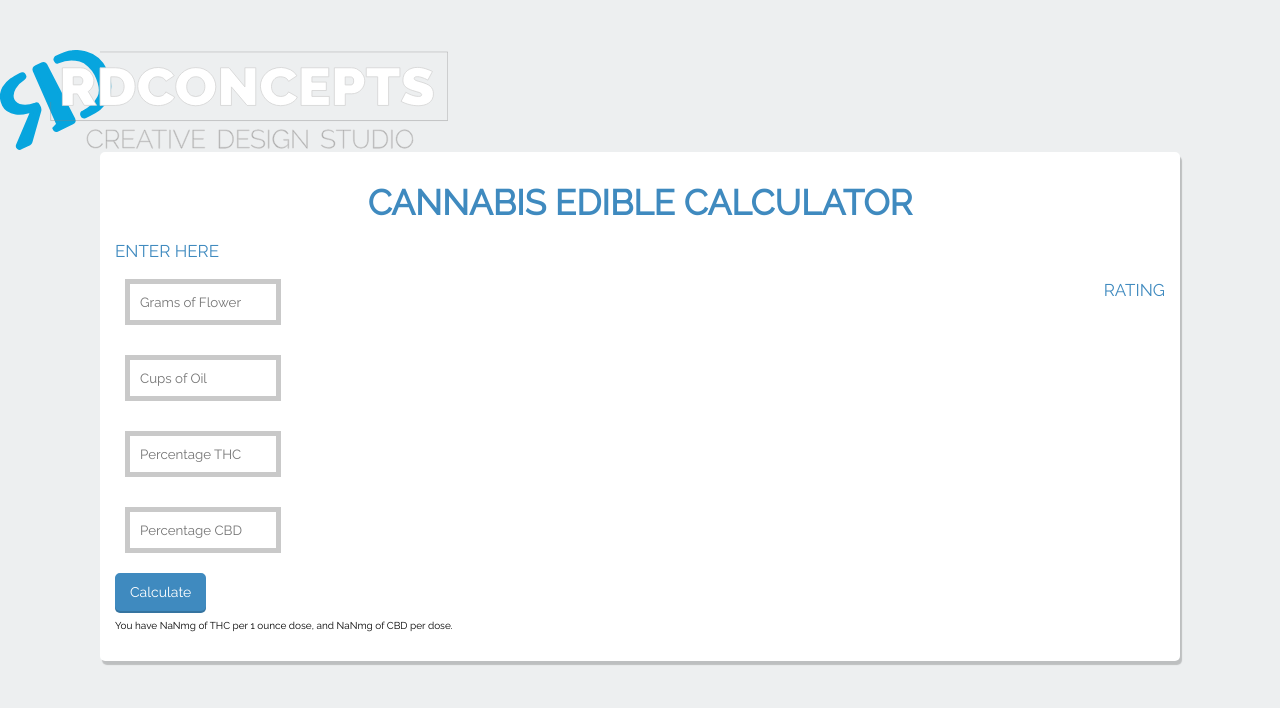
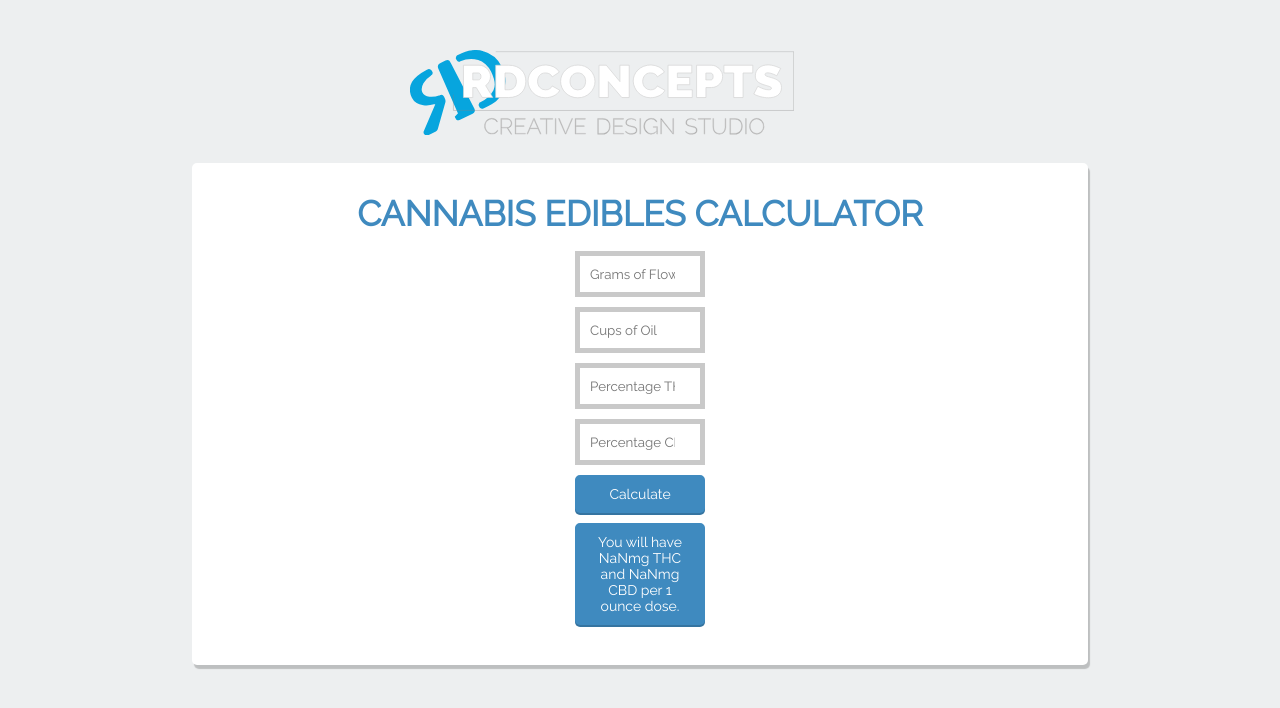
Before and after one commit to reedjustin503/Edible-Calc, a plain HTML site: page index.html in a window 1280 px wide. Drawn offline with Linux system fonts and the light colour scheme.

Commit message:
Updated files, CSS
Updated CSS to flexbox properties, centered, sizing issues.

```diff
--- a/edibleCalc.js
+++ b/edibleCalc.js
@@ -13,7 +13,7 @@ function getAnswer() {
     var resultcbd = ((flower * 1000) * (cbd*.01)) / (cups * 8)
       console.log(resultthc, resultcbd);
       function displayPercent () {
-          document.write("You have " + resultthc + "mg of THC per 1 ounce dose, and " + resultcbd + "mg of CBD per dose.");
+          document.write("You will have " + resultthc + "mg THC and " + resultcbd + "mg CBD per 1 ounce dose.");
         }
       return displayPercent;
 }
--- a/index.html
+++ b/index.html
@@ -50,23 +50,18 @@
           <path class="tagline" d="M459.8,129.5a8.3,8.3,0,0,0,4.1-.9,7.2,7.2,0,0,0,2.6-2.4,10.2,10.2,0,0,0,1.3-3.4,19.2,19.2,0,0,0,.4-3.9V107.2h1.1v11.6a19.7,19.7,0,0,1-.5,4.4,10.7,10.7,0,0,1-1.6,3.7,8.2,8.2,0,0,1-2.9,2.6,10.9,10.9,0,0,1-9.1,0,8.3,8.3,0,0,1-3-2.7,11,11,0,0,1-1.6-3.8,19.5,19.5,0,0,1-.5-4.3V107.2h1.1v11.6a19.5,19.5,0,0,0,.4,3.9,9.6,9.6,0,0,0,1.4,3.4,7.4,7.4,0,0,0,2.6,2.4A8.2,8.2,0,0,0,459.8,129.5Z" transform="translate(-0.8 -5.6)" fill="#fff"/>
           <path class="tagline" d="M475.3,130.4V107.2h7.6a11.7,11.7,0,0,1,4.8.9,9.6,9.6,0,0,1,3.4,2.5,10.5,10.5,0,0,1,2,3.7,14.4,14.4,0,0,1,.7,4.5,14.1,14.1,0,0,1-.8,4.8,10.4,10.4,0,0,1-2.2,3.7,9.7,9.7,0,0,1-3.4,2.4,11.8,11.8,0,0,1-4.5.8h-7.6Zm17.4-11.6a13.4,13.4,0,0,0-.6-4.2,9.3,9.3,0,0,0-1.9-3.3A8.7,8.7,0,0,0,487,109a10.5,10.5,0,0,0-4.2-.8h-6.4v21.1h6.4a10.5,10.5,0,0,0,4.2-.8,8.6,8.6,0,0,0,3.1-2.2,9.4,9.4,0,0,0,1.9-3.4A13.7,13.7,0,0,0,492.7,118.7Z" transform="translate(-0.8 -5.6)" fill="#fff"/>
           <path class="tagline" d="M498.5,130.4V107.2h1.1v23.2h-1.1Z" transform="translate(-0.8 -5.6)" fill="#fff"/>
-          <path class="tagline" d="M515.2,130.5a9.6,9.6,0,0,1-4.4-1,11.4,11.4,0,0,1-3.4-2.6,11.8,11.8,0,0,1-2.2-3.8,12.5,12.5,0,0,1-.8-4.3,12.1,12.1,0,0,1,.8-4.4,12.4,12.4,0,0,1,2.3-3.8,11,11,0,0,1,3.4-2.6,9.7,9.7,0,0,1,4.3-1,9.5,9.5,0,0,1,4.4,1,11.2,11.2,0,0,1,3.4,2.7,12.5,12.5,0,0,1,2.2,3.8,12.3,12.3,0,0,1-2.3,12.5,11.1,11.1,0,0,1-3.4,2.6A9.6,9.6,0,0,1,515.2,130.5Zm-9.7-11.8a11.4,11.4,0,0,0,.7,4,11,11,0,0,0,2,3.4,9.7,9.7,0,0,0,3.1,2.4,8.7,8.7,0,0,0,3.9.9,8.4,8.4,0,0,0,4-.9,10.1,10.1,0,0,0,3.1-2.4,10.9,10.9,0,0,0,2-3.4,11.5,11.5,0,0,0,.7-3.9,11.4,11.4,0,0,0-2.8-7.4A9.8,9.8,0,0,0,519,109a8.5,8.5,0,0,0-3.8-.9,8.4,8.4,0,0,0-4,.9,10.1,10.1,0,0,0-3.1,2.4A11.5,11.5,0,0,0,505.5,118.8Z" transform="translate(-0.8 -5.6)" fill="#fff"/></svg>
+          <path class="tagline" d="M515.2,130.5a9.6,9.6,0,0,1-4.4-1,11.4,11.4,0,0,1-3.4-2.6,11.8,11.8,0,0,1-2.2-3.8,12.5,12.5,0,0,1-.8-4.3,12.1,12.1,0,0,1,.8-4.4,12.4,12.4,0,0,1,2.3-3.8,11,11,0,0,1,3.4-2.6,9.7,9.7,0,0,1,4.3-1,9.5,9.5,0,0,1,4.4,1,11.2,11.2,0,0,1,3.4,2.7,12.5,12.5,0,0,1,2.2,3.8,12.3,12.3,0,0,1-2.3,12.5,11.1,11.1,0,0,1-3.4,2.6A9.6,9.6,0,0,1,515.2,130.5Zm-9.7-11.8a11.4,11.4,0,0,0,.7,4,11,11,0,0,0,2,3.4,9.7,9.7,0,0,0,3.1,2.4,8.7,8.7,0,0,0,3.9.9,8.4,8.4,0,0,0,4-.9,10.1,10.1,0,0,0,3.1-2.4,10.9,10.9,0,0,0,2-3.4,11.5,11.5,0,0,0,.7-3.9,11.4,11.4,0,0,0-2.8-7.4A9.8,9.8,0,0,0,519,109a8.5,8.5,0,0,0-3.8-.9,8.4,8.4,0,0,0-4,.9,10.1,10.1,0,0,0-3.1,2.4A11.5,11.5,0,0,0,505.5,118.8Z" transform="translate(-0.8 -5.6)" fill="#fff"/>
+        </svg>
 
   <div class="container">
-  <h1 id="title">Cannabis Edible calculator</h1>
+  <h1 id="title">Cannabis Edibles calculator</h1>
     <form id="form">
-      <h2>Enter here</h2><h2 id="rating">Rating</h2>
-          <input id="flower" type="number" placeholder="Grams of Flower">
-        <br>
-          <input id="cups" type="number" placeholder="Cups of Oil">
-        <br>
-          <input id="thc" type="number" placeholder="Percentage THC">
-        <br>
-          <input id="cbd" type="number" placeholder="Percentage CBD">
-        <br>
-          <button id="button" type="button" onClick="getAnswer()">Calculate</button>
-        <br>
-          <script src="edibleCalc.js"></script>
+      <input id="flower" type="number" placeholder="Grams of Flower">
+      <input id="cups" type="number" placeholder="Cups of Oil">
+      <input id="thc" type="number" placeholder="Percentage THC">
+      <input id="cbd" type="number" placeholder="Percentage CBD">
+      <button id="button" type="button" onClick="getAnswer()">Calculate</button>
+      <button id="button1"><script src="edibleCalc.js"></script></button>
     </form>
   </div>
 </body>
--- a/main.css
+++ b/main.css
@@ -8,11 +8,11 @@ p,
 ul,
 section {
   font-family: "Raleway", Raleway, Arial, sans-serif;
-	font-size: 23px;
+	font-size: 18px;
 	font-style: normal;
 	font-variant: normal;
 	font-weight: 400;
-	line-height: 23px;
+	line-height: 25px;
   margin: 0;
   padding: 0;
   border: 0;
@@ -20,9 +20,14 @@ section {
   font-size: 100%;
   vertical-align: baseline;
 }
+#enterHere {
+  text-align: center;
+}
 
 #Layer_1 {
-  max-width: 35%;
+  margin-left: 32%;
+  margin-bottom: 2%;
+  max-width: 30%;
   /*display: flex;*/
   /*position: absolute;
   top: 2%;
@@ -40,28 +45,29 @@ section {
   stroke: grey;
 }
 
+#form {
+  display: flex;
+  flex-direction: column;
+  align-items: center;
+}
+
 #flower,
 #cups,
 #thc,
 #cbd {
   font-family: Raleway;
-  display: flex;
-  flex-direction: row;
-  margin: 10px;
+  margin: 0px 0px 10px 0px;
   padding: 10px;
   border: solid 5px #c9c9c9;
   transition: border 0.3s;
-  max-width: 12%;
-  min-width: 100px;
+  max-width: 15%;
+  min-width: 130px;
+  box-sizing: border-box;
 }
 
 #flower input[type="text"]:focus,
 #cups input[type="text"].focus {
   border: solid 5px #969696;
-}
-
-#rating {
-  float: right;
 }
 
 html {
@@ -119,7 +125,7 @@ p {
 .container {
   font-family: "Raleway", Raleway, Arial, sans-serif;
   box-sizing: border-box;
-  width: 90%;
+  width: 70%;
   max-width: 1080px;
   background: white;
   padding: 30px 15px;
@@ -130,9 +136,13 @@ p {
   -webkit-box-shadow: 2px 4px 1px 0 rgba(0, 0, 0, 0.2);
   -moz-box-shadow: 2px 4px 1px 0 rgba(0, 0, 0, 0.2);
   box-shadow: 2px 4px 1px 0 rgba(0, 0, 0, 0.2);
+  align-content: center;
 }
 
-#button {
+#button,
+#button1 {
+  width: 15%;
+  min-width: 130px;
   font-family: "Raleway", Raleway, Arial, sans-serif;
   background: #3f8abf;
   padding: 8px 12px;
@@ -163,7 +173,7 @@ p {
   margin-bottom: 10px;
 }
 
-.button:hover {
+#button:hover {
   background: #397cac;
   border-color: #s;
   -webkit-box-shadow: 0 2px 0 0 #2c6085;
```
